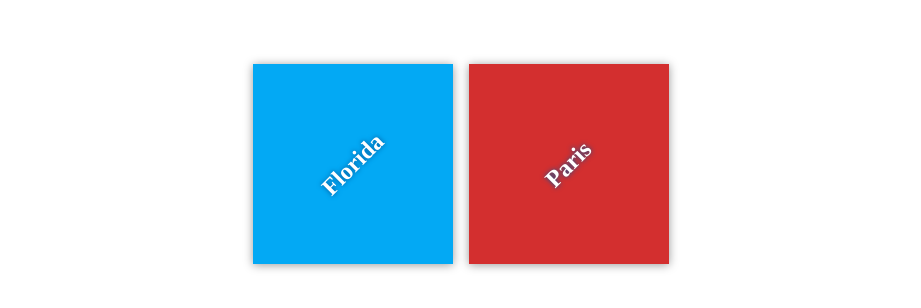
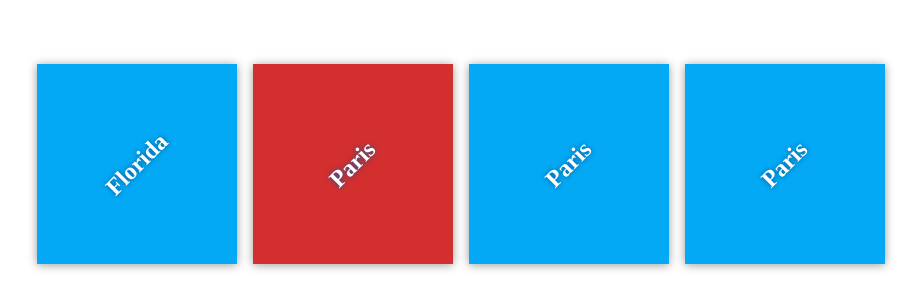
Before and after one commit to khaledkaddouralg/hello_world, a plain HTML site: page index.html in a window 1280 px wide. Shown: the part 236-544 px from the top of the page, without its empty margins (179-1100 px from the left). Drawn offline with Linux system fonts and the light colour scheme.

Commit message:
add alger and tipaza

```diff
--- a/index.html
+++ b/index.html
@@ -17,6 +17,12 @@
             <div class="destination" id="paris">
                 <h2>Paris</h2>
             </div>
+	    <div class="destination" id="alger">
+                <h2>Paris</h2>
+            </div>
+	    <div class="destination" id="tipaza">
+                <h2>Paris</h2>
+            </div>
         </div>
     </div>
 
```
